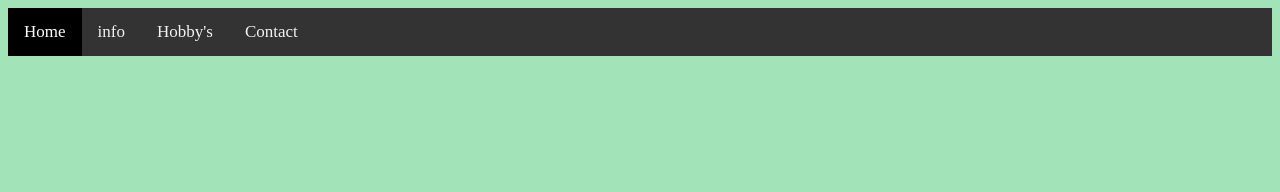
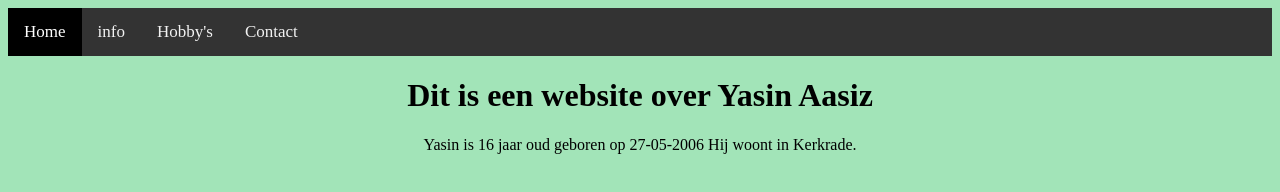
Before and after one commit to Deanmaister68/Websitebuurman, a plain HTML site: page home.html in a window 1280 px wide. Drawn offline with Linux system fonts and the light colour scheme.

Commit message:
realy minor stuff

```diff
--- a/home.html
+++ b/home.html
@@ -14,5 +14,10 @@
         <a href="hobby.html">Hobby's</a>
         <a href="contacts.html">Contact</a>
       </div>
+      <h1>Dit is een website over Yasin Aasiz</h1>
+      <p>Yasin is 16 jaar oud geboren op 27-05-2006
+        Hij woont in Kerkrade.
+      </p>
+
 </body>
 </html>
--- a/style.css
+++ b/style.css
@@ -23,3 +23,5 @@
   }
 
   body{background-color: #A2E4B8;}
+  h1{text-align: center;}
+  p{text-align: center;}
```
Also changed, not shown: contacts.html (+2 -0 lines), hobby.html (+5 -0 lines), index.html (+2 -0 lines), info.html (+1 -0 lines).
